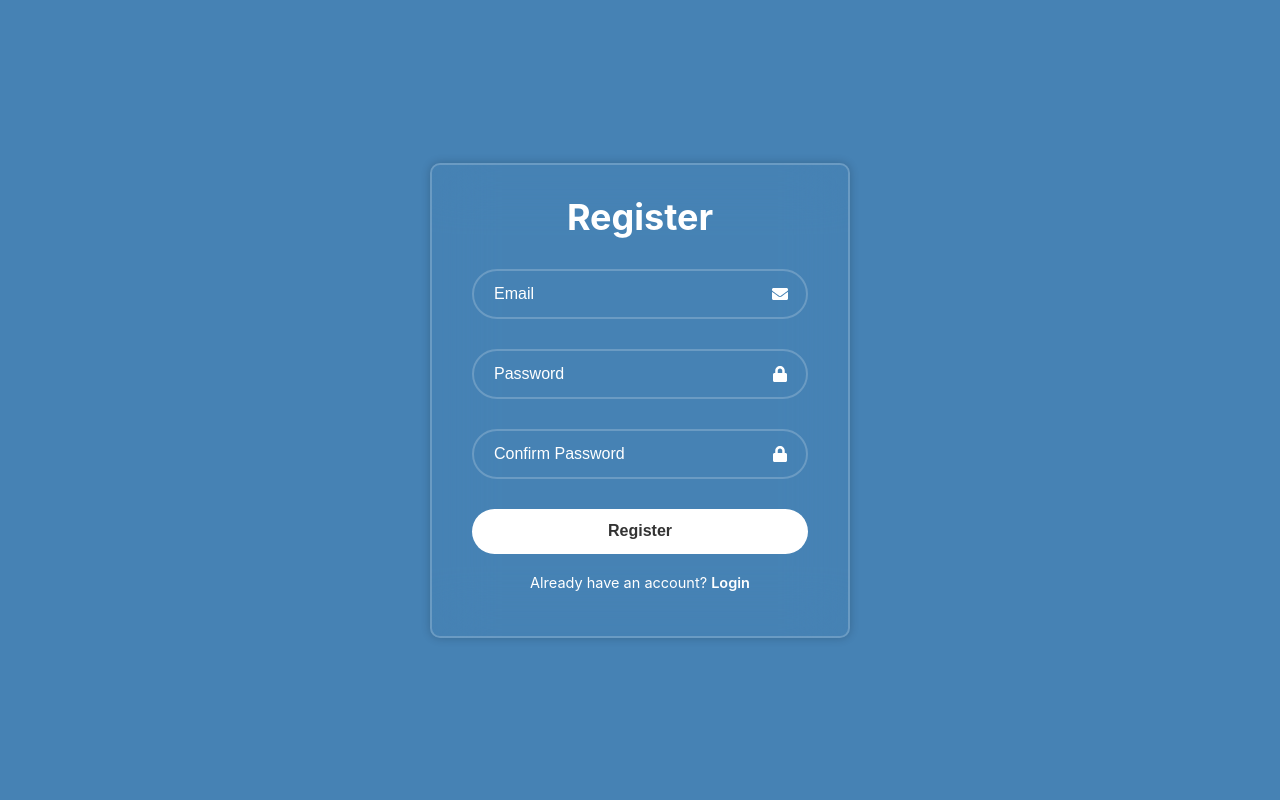
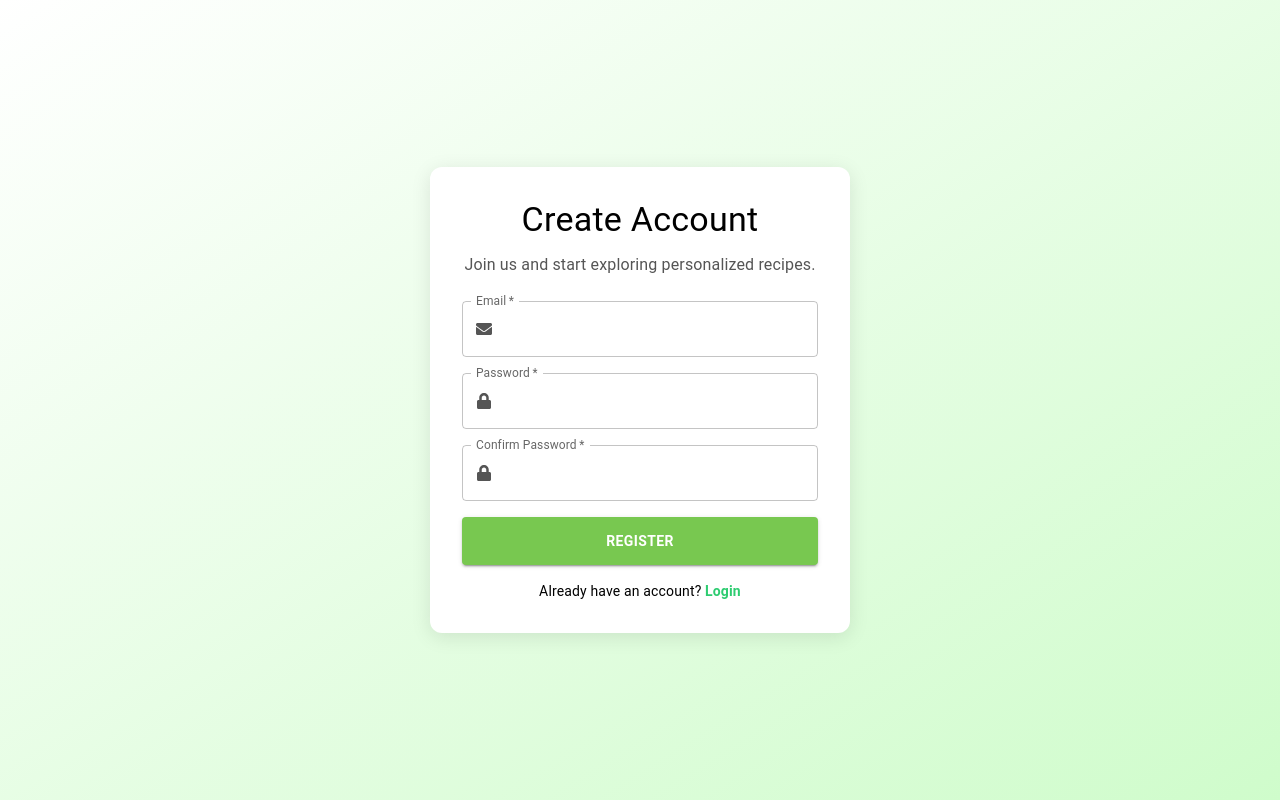
Before and after one commit to NourdotSiwar/Dynamic-Recipe-Webapp, a React (Create React App) app: page /register in a window 1280 px wide. Built offline with nearby package versions, Linux system fonts and the light colour scheme; no server answers.

Commit message:
style changes

```diff
--- /dev/null
+++ b/src/Components/auth/auth.css
@@ -0,0 +1,89 @@
+html, body {
+    margin: 0;
+    padding: 0;
+    height: 100%;
+    overflow-y: auto;
+    font-family: -apple-system, BlinkMacSystemFont, 'Segoe UI', 'Roboto', 'Oxygen',
+      'Ubuntu', 'Cantarell', 'Fira Sans', 'Droid Sans', 'Helvetica Neue',
+      sans-serif;
+    background: linear-gradient(to bottom right, #FFFFFF, #CFFCCB);
+    background-attachment: fixed;
+    background-size: cover;
+  }
+
+  /* Main container for login/register pages */
+  .auth-background {
+    display: flex;
+    align-items: center;
+    justify-content: center;
+    height: 100vh; /* Ensures it fills the viewport height */
+  }
+
+  .auth-card {
+    width: 420px;
+    border-radius: 12px;
+    box-shadow: 0 4px 20px rgba(0,0,0,0.1);
+    padding: 32px;
+    background: #FFF;
+  }
+
+  /* Card animation */
+  @keyframes fadeScale {
+    0% { opacity: 0; transform: scale(0.95); }
+    100% { opacity: 1; transform: scale(1); }
+  }
+
+  .auth-title {
+    font-weight: bold;
+    text-align: center;
+  }
+
+  .auth-subtitle {
+    text-align: center;
+    margin-bottom: 32px;
+    color: #555;
+  }
+
+  .auth-error {
+    color: red;
+    font-weight: bold;
+    margin-bottom: 16px;
+    text-align: center;
+  }
+
+  .auth-button {
+    background-color: #78C850 !important;
+    font-weight: bold !important;
+    padding: 12px 0 !important;
+    margin-bottom: 16px !important;
+  }
+
+  .auth-button:hover {
+    background-color: #66A844 !important;
+  }
+
+  .auth-link {
+    color: #2ECC71;
+    font-weight: 600;
+    text-decoration: none;
+  }
+
+  .auth-link:hover {
+    text-decoration: underline;
+  }
+
+  /* Adjust spacing of form fields */
+  .auth-field {
+    margin-bottom: 16px;
+  }
+
+  .auth-field:first-child {
+    margin-top: 24px;
+  }
+
+  .auth-remember {
+    display: flex;
+    justify-content: space-between;
+    align-items: center;
+    margin-bottom: 16px;
+  }
--- a/src/Components/auth/login/login.css
+++ /dev/null
@@ -1,107 +0,0 @@
-.wrapper {
-      width: 420px;
-      background: transparent;
-      border: 2px solid rgba(255, 255, 255, 0.2);
-      backdrop-filter: blur(30px);
-      box-shadow: 0 0 10px rgba(0,0,0, 0.2);
-      color: #fff;
-      border-radius: 10px;
-      padding: 30px 40px;
-}
-
-.wrapper h1{
-      font-size: 36px;
-      text-align: center;
-}
-
-.wrapper .input-box {
-      position: relative;
-      width: 100%;
-      height: 50px;
-      margin: 30px 0;
-}
-
-.input-box input {
-      width: 100%;
-      height: 100%;
-      background: transparent;
-      border: none;
-      outline: none;
-      border: 2px solid rgba(255, 255, 255, 0.2);
-      border-radius: 40px;
-      font-size: 16px;
-      color: #fff;
-      padding: 20px 45px 20px 20px;
-}
-
-.input-box input::placeholder{
-      color: #fff;
-}
-
-.input-box .icon {
-      position: absolute;
-      right: 20px;
-      top: 50%;
-      transform: translateY(-50%);
-      font-size: 16px;
-}
-
-.wrapper .remember-forgot {
-      display: flex;
-      justify-content: space-between;
-      font-size: 14.5px;
-      margin: -15px 0 15px;
-}
-
-.remember-forgot label input {
-      accent-color: #fff;
-      margin-right: 4px;
-}
-
-.remember-forgot a{
-      color: #fff;
-      text-decoration: none;
-}
-
-.remember-forgot a:hover{
-      text-decoration: underline;
-}
-
-.wrapper button {
-      width: 100%;
-      height: 45px;
-      background: #fff;
-      border: none;
-      outline: none;
-      border-radius: 40px;
-      box-shadow: 0 0 10px rgba(0,0,0,-1);
-      cursor: pointer;
-      font-size: 16px;
-      color: #333;
-      font-weight: 700;
-}
-
-.wrapper .register-link {
-      font-size: 14.5px;
-      text-align: center;
-      margin: 20px 0 15px;
-}
-
-.register-link p a {
-      color: #fff;
-      text-decoration: none;
-      font-weight: 600;
-}
-
-.register-link p a:hover {
-      text-decoration: underline;
-}
-
-.error {
-      color: red;
-      margin-top: 10px;
-      font-size: 14px;
-      font-weight: bold;
-      font-size: medium;
-      margin-bottom: 10px;
-}
--- a/src/Components/auth/login/login.jsx
+++ b/src/Components/auth/login/login.jsx
@@ -1,15 +1,13 @@
 import React, { useState, useEffect } from 'react'
-import './login.css'
-import { FaEnvelope, FaLock } from 'react-icons/fa'
+import { Box, Typography, TextField, Button, FormControlLabel, Checkbox, Link } from '@mui/material';
+import { FaEnvelope, FaLock } from 'react-icons/fa';
 import { doSignInWithEmailAndPassword } from '../../firebase/auth';
 import { useNavigate } from 'react-router-dom';
 import { useAuth } from '../../contexts/authContext/context';
+import '../auth.css';
 
 const LoginForm = () => {
-
   const { userLoggedIn } = useAuth();
-      console.log('useAuh Value;', useAuth());
-
   const navigate = useNavigate();
   const [isSigningIn, setIsSigningIn] = useState(false);
 
@@ -41,71 +39,106 @@ const LoginForm = () => {
   }, [userLoggedIn, navigate]);
 
   const onSubmit = async (e) => {
-    e.preventDefault()
-    if(isSigningIn){
-      setError('You are already signing in')
-      return
+    e.preventDefault();
+    if (isSigningIn) {
+      setError('You are already signing in');
+      return;
     }
 
-      setIsSigningIn(true)
-      setError('')
+    setIsSigningIn(true);
+    setError('');
 
     try {
-            await doSignInWithEmailAndPassword(email, password)
+      await doSignInWithEmailAndPassword(email, password);
     } catch (error) {
-            setError(error.message || 'Failed to log in')
-            setIsSigningIn(false)
+      setError(error.message || 'Failed to log in');
+      setIsSigningIn(false);
     }
   }
 
-
   return (
-    <div className='wrapper'>
+    <div className="auth-background">
+      <div className="auth-card">
+        <Typography variant="h4" className="auth-title" gutterBottom>
+          Welcome Back
+        </Typography>
+        <Typography variant="body1" className="auth-subtitle">
+          Log in to continue exploring delicious recipes.
+        </Typography>
         <form onSubmit={onSubmit}>
-        <h1>Login</h1>
-        <div className="input-box">
-          <input
-          type="text"
-          placeholder='Email'
-          value = {email}
-          onChange = {(e) => setEmail(e.target.value)}
+          <div className="auth-field">
+            <TextField
+              fullWidth
+              variant="outlined"
+              label="Email"
+              type="email"
               required
-            aria-label="email"
+              value={email}
+              onChange={(e) => setEmail(e.target.value)}
+              InputProps={{
+                startAdornment: (
+                  <Box sx={{ mr: 1, color: '#555', display: 'flex', alignItems: 'center' }}>
+                    <FaEnvelope />
+                  </Box>
+                )
+              }}
             />
-          <FaEnvelope className='icon'/>
           </div>
-        <div className="input-box">
-          <input type="password"
-          placeholder='Password'
-          value = {password}
-          onChange = {(e) => setPassword(e.target.value)}
+          <div className="auth-field">
+            <TextField
+              fullWidth
+              variant="outlined"
+              label="Password"
+              type="password"
               required
-          aria-label="password"
+              value={password}
+              onChange={(e) => setPassword(e.target.value)}
+              InputProps={{
+                startAdornment: (
+                  <Box sx={{ mr: 1, color: '#555', display: 'flex', alignItems: 'center' }}>
+                    <FaLock />
+                  </Box>
+                )
+              }}
             />
-          <FaLock className='icon'/>
           </div>
 
-        <div className="remember-forgot">
-          <label>
-            <input
-            type="checkbox"
+          <div className="auth-remember">
+            <FormControlLabel
+              control={
+                <Checkbox
                   checked={rememberMe}
                   onChange={(e) => setRememberMe(e.target.checked)}
-            /> Remember me
-            </label>
-          <a href="#">Forgot password?</a>
+                  sx={{ color: '#78C850' }}
+                />
+              }
+              label="Remember me"
+            />
+            <Link href="#" sx={{ color: '#2ECC71', fontSize: '0.9rem' }}>
+              Forgot password?
+            </Link>
           </div>
 
-        {error && <p className='error'>{error}</p>}
+          {error && <Typography variant="body2" className="auth-error">{error}</Typography>}
 
-        <button type="submit" disabled={isSigningIn}>
+          <Button
+            type="submit"
+            variant="contained"
+            fullWidth
+            disabled={isSigningIn}
+            className="auth-button"
+          >
             {isSigningIn ? 'Logging In...' : 'Login'}
-            </button>
+          </Button>
 
-        <div className="register-link">
-          <p>Don't have an account? <a href="/register">Register</a></p>
+          <Typography variant="body2" align="center">
+            Don't have an account?{' '}
+            <a href="/register" className="auth-link">
+              Register
+            </a>
+          </Typography>
+        </form>
       </div>
-      </form>
     </div>
   )
 }
--- a/src/Components/auth/register/register.css
+++ /dev/null
@@ -1,85 +0,0 @@
-.wrapper {
-  width: 420px;
-  background: transparent;
-  border: 2px solid rgba(255, 255, 255, 0.2);
-  backdrop-filter: blur(30px);
-  box-shadow: 0 0 10px rgba(0,0,0, 0.2);
-  color: #fff;
-  border-radius: 10px;
-  padding: 30px 40px;
-}
-
-.wrapper h1{
-  font-size: 36px;
-  text-align: center;
-}
-
-.wrapper .input-box {
-  position: relative;
-  width: 100%;
-  height: 50px;
-  margin: 30px 0;
-}
-
-.input-box input {
-  width: 100%;
-  height: 100%;
-  background: transparent;
-  border: none;
-  outline: none;
-  border: 2px solid rgba(255, 255, 255, 0.2);
-  border-radius: 40px;
-  font-size: 16px;
-  color: #fff;
-  padding: 20px 45px 20px 20px;
-}
-
-.input-box input::placeholder{
-  color: #fff;
-}
-
-.input-box .icon {
-  position: absolute;
-  right: 20px;
-  top: 50%;
-  transform: translateY(-50%);
-  font-size: 16px;
-}
-.wrapper button {
-  width: 100%;
-  height: 45px;
-  background: #fff;
-  border: none;
-  outline: none;
-  border-radius: 40px;
-  box-shadow: 0 0 10px rgba(0,0,0,-1);
-  cursor: pointer;
-  font-size: 16px;
-  color: #333;
-  font-weight: 700;
-}
-
-.wrapper .register-link {
-  font-size: 14.5px;
-  text-align: center;
-  margin: 20px 0 15px;
-}
-
-.register-link p a {
-  color: #fff;
-  text-decoration: none;
-  font-weight: 600;
-}
-
-.register-link p a:hover {
-  text-decoration: underline;
-}
-
-.error {
-  color: red;
-  margin-top: 10px;
-  font-size: 14px;
-  font-weight: bold;
-  font-size: medium;
-  margin-bottom: 10px;
-}
--- a/src/Components/auth/register/register.jsx
+++ b/src/Components/auth/register/register.jsx
@@ -1,8 +1,9 @@
 import React, { useState } from 'react';
-import './register.css';
+import { Box, Typography, TextField, Button } from '@mui/material';
 import { FaLock, FaEnvelope } from 'react-icons/fa';
-import { doCreateUserWithEmailAndPassword } from '../../firebase/auth'; // Import your registration function
+import { doCreateUserWithEmailAndPassword } from '../../firebase/auth';
 import { useNavigate } from 'react-router-dom';
+import '../auth.css';
 
 const RegisterForm = () => {
   const navigate = useNavigate();
@@ -17,7 +18,7 @@ const RegisterForm = () => {
     e.preventDefault();
     setError('');
 
-            if(password !== confirmPassword){
+    if (password !== confirmPassword) {
       setError('Passwords do not match');
       return;
     }
@@ -35,58 +36,90 @@ const RegisterForm = () => {
   }
 
   return (
-            <div className="wrapper">
+    <div className="auth-background">
+      <div className="auth-card">
+        <Typography variant="h4" className="auth-title" gutterBottom>
+          Create Account
+        </Typography>
+        <Typography variant="body1" className="auth-subtitle">
+          Join us and start exploring personalized recipes.
+        </Typography>
         <form onSubmit={onSubmit}>
-              <h1>Register</h1>
-
-              <div className="input-box">
-                <input
+          <div className="auth-field">
+            <TextField
+              fullWidth
+              variant="outlined"
+              label="Email"
               type="email"
-                  placeholder="Email"
+              required
               value={email}
               onChange={(e) => setEmail(e.target.value)}
+              InputProps={{
+                startAdornment: (
+                  <Box sx={{ mr: 1, color: '#555', display: 'flex', alignItems: 'center' }}>
+                    <FaEnvelope />
+                  </Box>
+                )
+              }}
+            />
+          </div>
+          <div className="auth-field">
+            <TextField
+              fullWidth
+              variant="outlined"
+              label="Password"
+              type="password"
               required
-                  aria-label="email"
+              value={password}
+              onChange={(e) => setPassword(e.target.value)}
+              InputProps={{
+                startAdornment: (
+                  <Box sx={{ mr: 1, color: '#555', display: 'flex', alignItems: 'center' }}>
+                    <FaLock />
+                  </Box>
+                )
+              }}
             />
-                <FaEnvelope className="icon" />
+          </div>
+          <div className="auth-field">
+            <TextField
+              fullWidth
+              variant="outlined"
+              label="Confirm Password"
+              type="password"
+              required
+              value={confirmPassword}
+              onChange={(e) => setConfirmPassword(e.target.value)}
+              InputProps={{
+                startAdornment: (
+                  <Box sx={{ mr: 1, color: '#555', display: 'flex', alignItems: 'center' }}>
+                    <FaLock />
+                  </Box>
+                )
+              }}
+            />
           </div>
 
-              <div className="input-box">
-                <input
-                  type="password"
-                  placeholder="Password"
-                  value={password}
-                  onChange={(e) => setPassword(e.target.value)}
-                  required
-                  aria-label="password"
-                />
-                <FaLock className="icon" />
+          {error && <Typography variant="body2" className="auth-error">{error}</Typography>}
+
+          <Button
+            type="submit"
+            variant="contained"
+            fullWidth
+            disabled={isRegistering}
+            className="auth-button"
+          >
+            {isRegistering ? 'Registering...' : 'Register'}
+          </Button>
+
+          <Typography variant="body2" align="center">
+            Already have an account?{' '}
+            <a href="/" className="auth-link">
+              Login
+            </a>
+          </Typography>
+        </form>
       </div>
-
-              <div className="input-box">
-                <input
-                  type="password"
-                  placeholder="Confirm Password"
-                  value={confirmPassword}
-                  onChange={(e) => setConfirmPassword(e.target.value)}
-                  required
-                  aria-label="confirm password"
-                />
-                <FaLock className="icon" />
-              </div>
-
-              {error && <p className="error">{error}</p>}
-
-              <button type="submit" disabled={isRegistering}>
-                {isRegistering ? 'Registering...' : 'Register'}
-              </button>
-
-              <div className="register-link">
-                <p>
-                  Already have an account? <a href="/">Login</a>
-                </p>
-              </div>
-            </form>
     </div>
   )
 };
--- a/src/Components/home/home.css
+++ b/src/Components/home/home.css
@@ -0,0 +1,122 @@
+/* home.css */
+
+/* Apply a full-screen gradient similar to auth pages */
+html, body {
+    margin: 0;
+    padding: 0;
+    font-family: 'Roboto', sans-serif;
+    height: 100%;
+    background: linear-gradient(to bottom right, #FFFFFF, #CFFCCB);
+  }
+
+  .home-background {
+    min-height: 100vh;
+    display: flex;
+    flex-direction: column;
+  }
+
+  /* Hero section */
+  .home-hero {
+    text-align: center;
+    padding: 60px 20px;
+    animation: fadeDown 0.6s ease forwards;
+  }
+
+  .home-hero h1 {
+    font-size: 48px;
+    margin-bottom: 16px;
+    font-weight: bold;
+    color: #333;
+  }
+
+  .home-hero p {
+    font-size: 18px;
+    color: #555;
+    margin-bottom: 40px;
+  }
+
+  /* Container for the main card/form area */
+  .home-container {
+    display: flex;
+    justify-content: center;
+    align-items: flex-start;
+    flex: 1;
+    padding: 40px 20px;
+    animation: fadeScale 0.5s ease forwards;
+  }
+
+  /* Subtle animations */
+  @keyframes fadeScale {
+    0% { opacity: 0; transform: scale(0.95); }
+    100% { opacity: 1; transform: scale(1); }
+  }
+
+  @keyframes fadeDown {
+    0% { opacity: 0; transform: translateY(-20px); }
+    100% { opacity: 1; transform: translateY(0); }
+  }
+
+  /* Card styling for the recipe form/search results */
+  .home-card {
+    width: 100%;
+    max-width: 800px;
+    background: #FFF;
+    border-radius: 12px;
+    box-shadow: 0 4px 20px rgba(0,0,0,0.1);
+    padding: 32px;
+  }
+
+  .home-card h2 {
+    font-weight: bold;
+    margin-bottom: 24px;
+    text-align: center;
+    color: #333;
+  }
+
+  .home-card .section-title {
+    font-weight: bold;
+    margin-top: 32px;
+    margin-bottom: 8px;
+    color: #333;
+  }
+
+  .home-card .MuiFormLabel-root {
+    font-weight: 600;
+  }
+
+  .home-card .MuiButton-containedPrimary {
+    background-color: #78C850 !important;
+    font-weight: bold !important;
+  }
+
+  .home-card .MuiButton-containedPrimary:hover {
+    background-color: #66A844 !important;
+  }
+
+  /* Ingredients list, recipe display styling, etc. */
+  .home-recipe {
+    margin-top: 30px;
+  }
+
+  .home-recipe h5 {
+    font-size: 20px;
+    font-weight: bold;
+    margin-bottom: 10px;
+  }
+
+  .home-recipe ul, .home-recipe ol {
+    padding-left: 20px;
+    margin-bottom: 20px;
+  }
+
+  .home-recipe li {
+    margin-bottom: 8px;
+  }
+
+  /* Error messages or loading states */
+  .home-error {
+    color: red;
+    margin-top: 10px;
+    font-weight: bold;
+    text-align: center;
+  }
--- a/src/index.css
+++ b/src/index.css
@@ -1,25 +1,33 @@
-
 * {
   margin: 0;
   padding: 0;
   box-sizing: border-box;
 }
 
+html, body {
+  height: 100%;
+  width: 100%;
+  overflow-y: auto;
+}
+
 body {
-  margin: 0;
   font-family: -apple-system, BlinkMacSystemFont, 'Segoe UI', 'Roboto', 'Oxygen',
-    'Ubuntu', 'Cantarell', 'Fira Sans', 'Droid Sans', 'Helvetica Neue',
-    sans-serif;
+  'Ubuntu', 'Cantarell', 'Fira Sans', 'Droid Sans', 'Helvetica Neue',
+  sans-serif;
   -webkit-font-smoothing: antialiased;
   -moz-osx-font-smoothing: grayscale;
+
+  /* Just set the background here, no flex centering */
+  background: linear-gradient(to bottom right, #FFFFFF, #CFFCCB);
+  background-attachment: fixed;
+  background-size: cover;
+}
+
+/* If you need to center certain elements (like on the login/register pages),
+   do it in a dedicated container. For example: */
+.auth-background {
   display: flex;
   justify-content: center;
   align-items: center;
   min-height: 100vh;
-  background: steelblue;
 }
-
-code {
-  font-family: source-code-pro, Menlo, Monaco, Consolas, 'Courier New',
-    monospace;
-}
```
Lines whose indentation alone changed are shown as unchanged.
